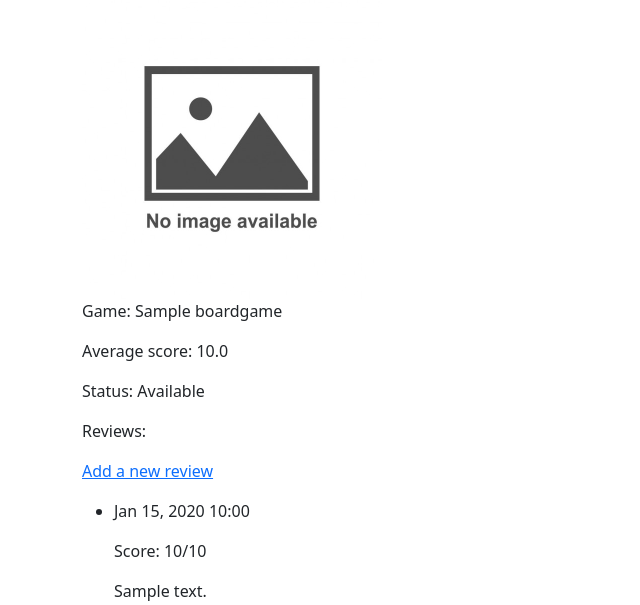
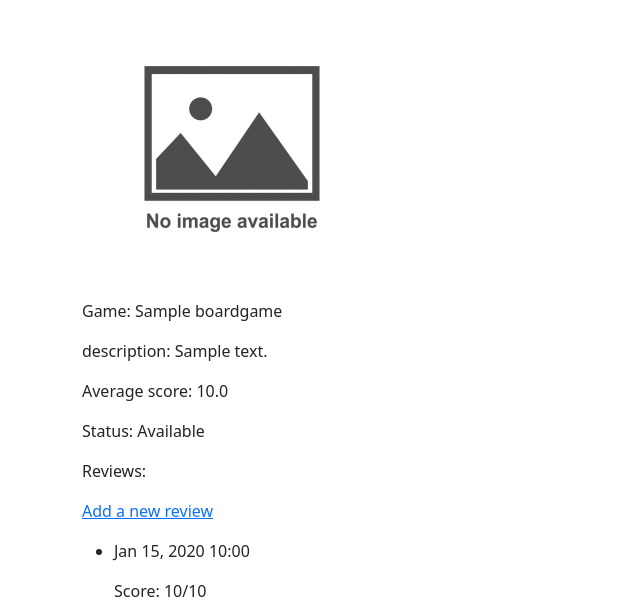
Before and after one commit to kripi-png/DjangoApplicationProgramming, a Django app: page /games/1/ in a window 1280 px wide. Shown: the part 74-679 px from the top of the page, without its empty margins (0-640 px from the left). Run offline with Django 3.2, Linux system fonts and the light colour scheme; a user stored in the database is signed in; tables that the repository leaves empty hold one stand-in row (values such as "Sample post"); some libraries are stand-ins or nearby versions.

Commit message:
added description to game.html

```diff
--- a/board_game/templates/board_game/game.html
+++ b/board_game/templates/board_game/game.html
@@ -15,6 +15,7 @@
     height="auto" />
   {% endif %}
   <p>Game: {{ game }}</p>
+  <p>description: {{  game.description  }}</p>
   <p>Average score: {{ game.average_score }}</p>
   <p>Status: {{ game.get_status_display }} </p>
   {% if game.status == "o" %}
```
